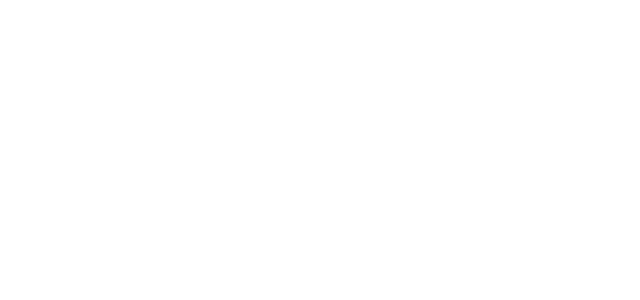
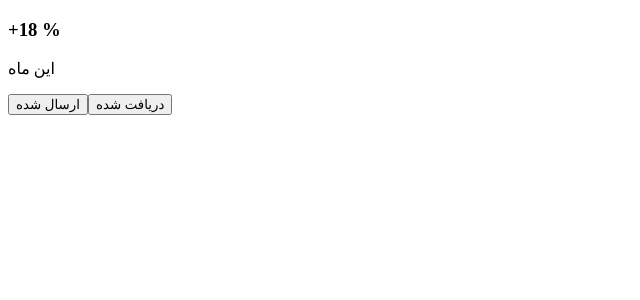
Before and after one commit to BeanVortex/Anbarinoo_react, a React (Create React App) app: page / in a window 1280 px wide. Shown: the top 300 px of the page, without its empty margins (0-640 px from the left). Built offline with nearby package versions, Linux system fonts and the light colour scheme.

Commit message:
00:03:25
- Added some code :|

```diff
--- a/src/components/home/Home.js
+++ b/src/components/home/Home.js
@@ -1,14 +1,26 @@
 import React, { Component } from 'react'
+import Cargo from './cargo/Cargo';
 
 class Home extends Component {
     render() {
+
         return (
             <div>
-                <div className="top">
+                <header className="header">
+                    <div className="profit-indicator">
+                        <h3>+18 %</h3>
+                        <p>این ماه</p>
+                    </div>
+                    <div className="receive-link">
+                        <button href="#" className="selected">ارسال شده</button>
+                        <button href="#"> دریافت شده</button>
+                    </div>
+                    <div className="cargos">
 
-                </div>
+                    </div>
+                </header>
             </div>
-        )
+        );
     }
 }
 
--- /dev/null
+++ b/src/components/home/cargo/Cargo.js
@@ -0,0 +1,18 @@
+import React, { Component } from "react";
+
+class Cargo extends Component {
+  render() {
+    return (
+      <div>
+        <div className="parent">
+            <div className="icon-box">
+                <div className="icon"/>
+            </div>
+            <h5>{this.props.title}</h5>
+            <p>{this.props.date}</p>
+        </div>
+      </div>
+    );
+  }
+}
+export default Cargo;
```
